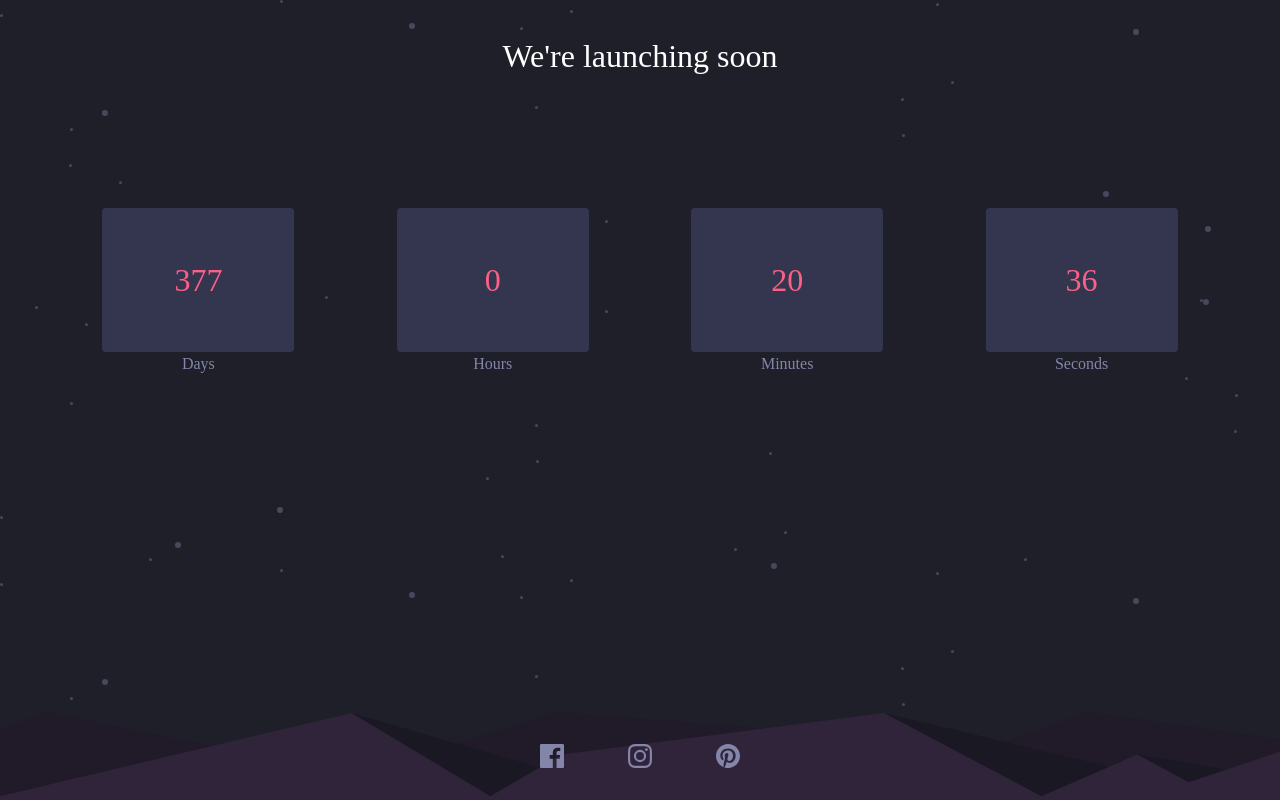
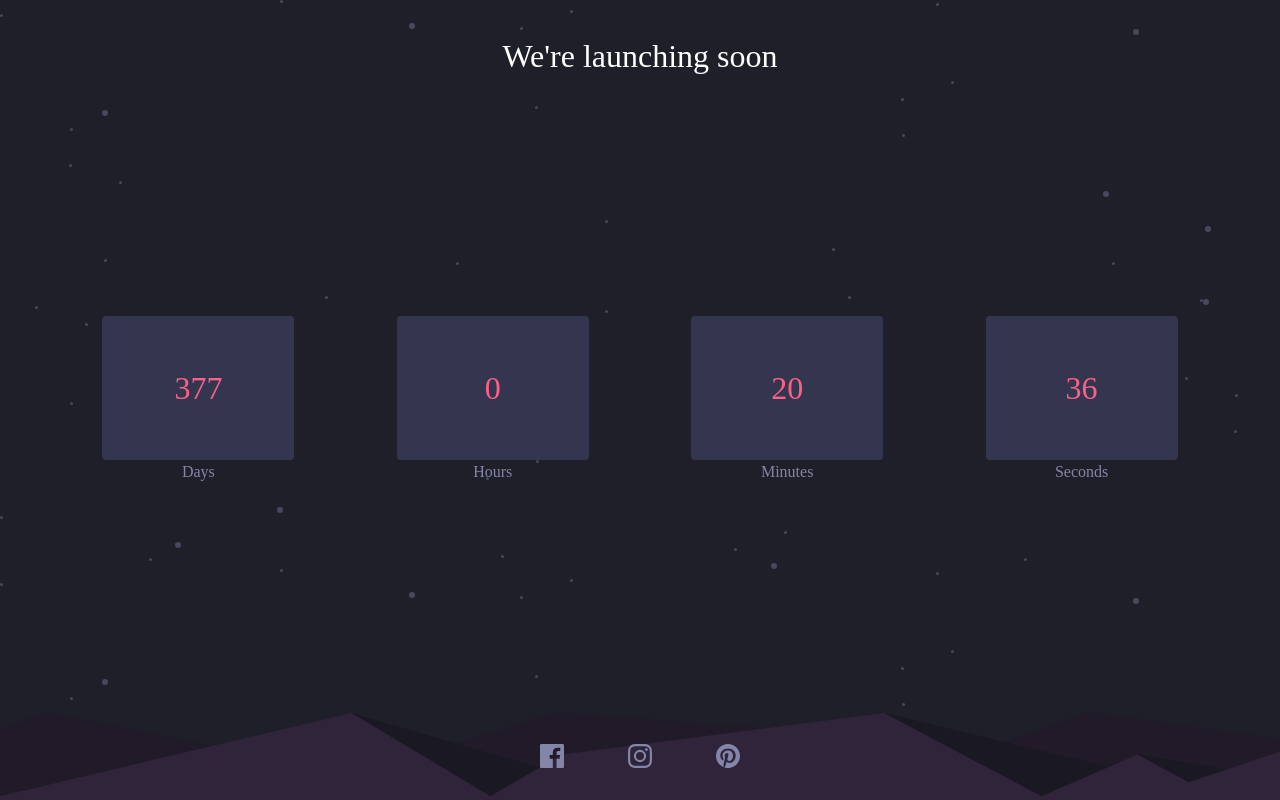
Before and after one commit to collerhatguy/countdown-app, a React (Create React App) app: page / in a window 1280 px wide. Built offline with nearby package versions, Linux system fonts and the light colour scheme; the HTML template or start-up script is replaced by a standard one.

Commit message:
centered timer itself

```diff
--- a/src/styles/styles.css
+++ b/src/styles/styles.css
@@ -60,6 +60,15 @@ body {
 body {
   background-image: url(../images/bg-stars.svg);
   background-color: #1e1f29;
+  display: -webkit-box;
+  display: -ms-flexbox;
+  display: flex;
+  -webkit-box-pack: center;
+      -ms-flex-pack: center;
+          justify-content: center;
+  -webkit-box-align: center;
+      -ms-flex-align: center;
+          align-items: center;
 }
 
 h2 {
@@ -80,7 +89,15 @@ h2 {
       -ms-flex-align: center;
           align-items: center;
   text-align: center;
-  margin-top: 10%;
+  margin: auto;
+  position: absolute;
+  top: 0;
+  left: 0;
+  bottom: 0;
+  right: 0;
+  height: -webkit-min-content;
+  height: -moz-min-content;
+  height: min-content;
 }
 
 .counter {
--- a/src/styles/styles.scss
+++ b/src/styles/styles.scss
@@ -24,6 +24,9 @@ $font-size: 1rem;
 body {
     background-image: url(../images/bg-stars.svg);
     background-color: $blue-200;
+    display: flex;
+    justify-content: center;
+    align-items: center;
 }
 // 4. app
 h2 {
@@ -38,7 +41,10 @@ h2 {
     justify-content: space-evenly;
     align-items: center;
     text-align: center;
-    margin-top: 10%;
+    margin: auto;
+    position: absolute;
+    top: 0; left: 0; bottom: 0; right: 0;
+    height: min-content;
 }
 //      b. counters
 .counter {
```
Also changed, not shown: 1 other file (tests, documents, lock files or other folders).
